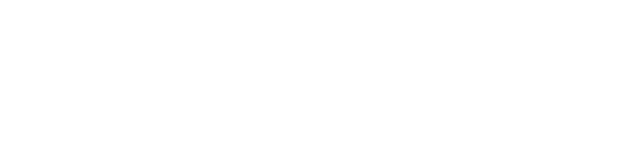
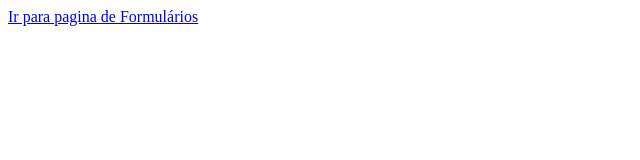
Before and after one commit to vivianejsantos/curso_ebac_frontend, a plain HTML site: page index.html in a window 1280 px wide. Shown: the whole page, without its empty margins (0-640 px from the left). Drawn offline with Linux system fonts and the light colour scheme.

Commit message:
Added conteudo, link formulario

```diff
--- a/index.html
+++ b/index.html
@@ -6,6 +6,6 @@
     <title>Document</title>
 </head>
 <body>
-
+    <a href="./formulario.html">Ir para pagina de Formulários</a>
 </body>
 </html>
```
